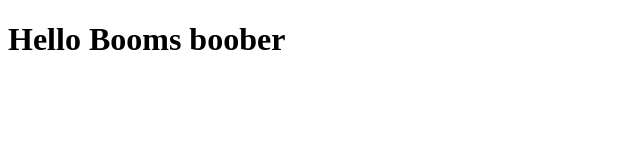
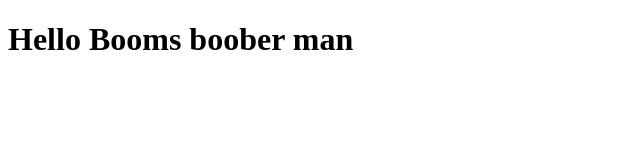
Before and after one commit to nawaz99/newrepo, a plain HTML site: page index.html in a window 1280 px wide. Shown: the whole page, without its empty margins (0-640 px from the left). Drawn offline with Linux system fonts and the light colour scheme.

Commit message:
new branch added

```diff
--- a/booings/bomber.js
+++ b/booings/bomber.js
@@ -0,0 +1 @@
+console.log("Hello Booming")
--- a/booings/bomber1.js
+++ b/booings/bomber1.js
@@ -0,0 +1 @@
+console.log("Hello Booming")
--- a/index.html
+++ b/index.html
@@ -7,6 +7,6 @@
     <title>Document</title>
 </head>
 <body>
-    <h1>Hello Booms boober</h1>
+    <h1>Hello Booms boober man</h1>
 </body>
 </html>
```
Also changed, not shown: app.js (line endings or trailing spaces).
